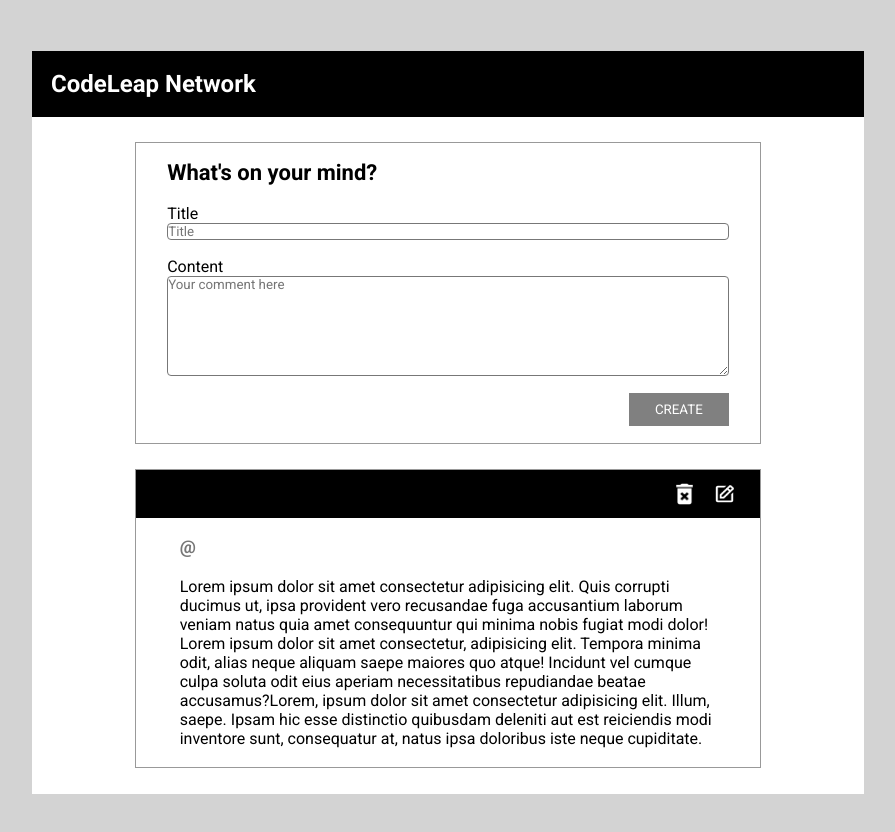
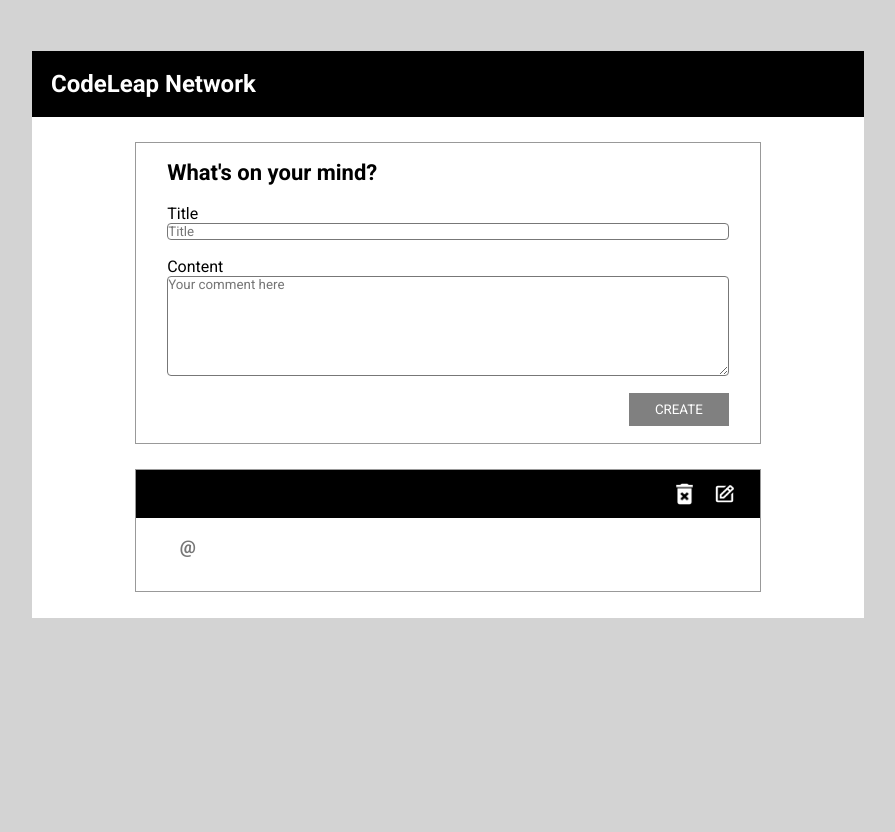
Before and after one commit to RogerXO/codeleap-frontend, a React (Create React App) app: page / in a window 1280 px wide. Shown: the top 832 px of the page, without its empty margins (192-1087 px from the left). After the commit the page ends 800 px from the top, so only its background shows below. Built offline with nearby package versions, Linux system fonts and the light colour scheme.

Commit message:
page style solved

```diff
--- a/src/App.css
+++ b/src/App.css
@@ -7,4 +7,5 @@
 body {
   height: 100vh;
   width: 100vw;
+  background-color: lightgrey;
 }
--- a/src/components/layout/PostCard.js
+++ b/src/components/layout/PostCard.js
@@ -19,7 +19,7 @@
                         <p>@{userName}</p>
                         <span>{timer}</span>
                     </div>
-                    <p>{commentary} Lorem ipsum dolor sit amet consectetur adipisicing elit. Quis corrupti ducimus ut, ipsa provident vero recusandae fuga accusantium laborum veniam natus quia amet consequuntur qui minima nobis fugiat modi dolor! Lorem ipsum dolor sit amet consectetur, adipisicing elit. Tempora minima odit, alias neque aliquam saepe maiores quo atque! Incidunt vel cumque culpa soluta odit eius aperiam necessitatibus repudiandae beatae accusamus?Lorem, ipsum dolor sit amet consectetur adipisicing elit. Illum, saepe. Ipsam hic esse distinctio quibusdam deleniti aut est reiciendis modi inventore sunt, consequatur at, natus ipsa doloribus iste neque cupiditate.</p>
+                    <p>{commentary}</p>
                 </div>
             </div>
         </section>
--- a/src/components/layout/PostCard.module.css
+++ b/src/components/layout/PostCard.module.css
@@ -37,7 +37,7 @@
     margin: 3% 7%;
     display: flex;
     flex-direction: column;
-    gap: 20px;
+    gap: 15px;
 }
 
 .userName {
--- a/src/components/screens/MainScreen.module.css
+++ b/src/components/screens/MainScreen.module.css
@@ -1,5 +1,4 @@
 .background {
-    background-color: lightgrey;
     height: 100%;
     width: 100%;
     overflow: hidden;
```
